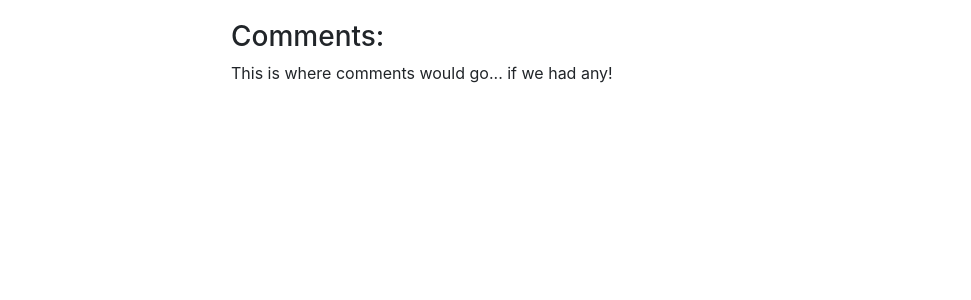
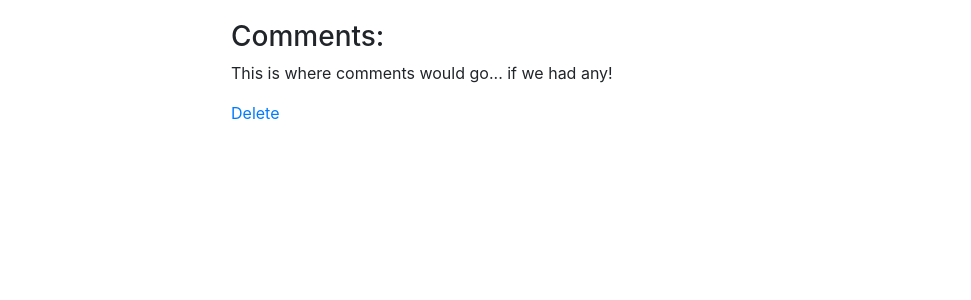
Before and after one commit to seedplusplus/seedplusplus, a Django app: page /lessons/1/ in a window 1280 px wide. Shown: the part 433-733 px from the top of the page, without its empty margins (54-1025 px from the left). Run offline with Django 3.2, Linux system fonts and the light colour scheme; data comes from the database, SQL or seed files in the repository; both versions use the stored data as it was after the commit; some libraries are stand-ins or nearby versions.

Commit message:
Implemented Delete

```diff
--- a/lesson/templates/lesson_detail.html
+++ b/lesson/templates/lesson_detail.html
@@ -23,5 +23,7 @@
     <p>
         This is where comments would go... if we had any!
     </p>
+
+    <a href="{% url 'lesson_delete' lesson.pk%}"> Delete </a>
 </div>
 {% endblock %}
--- a/lesson/urls.py
+++ b/lesson/urls.py
@@ -6,5 +6,6 @@ urlpatterns = [
     path("lessons/<int:pk>/", views.lesson_detail, name="lesson_detail"),
     path("lessons/<int:pk>/edit/", views.lesson_edit, name="lesson_edit"),
     path("tags/<tag>/", views.lesson_tag, name="lesson_tag"),
-    path("lessons/new/", views.lesson_new, name="lesson_new")
+    path("lessons/new/", views.lesson_new, name="lesson_new"),
+    path("lessons/<int:pk>/delete",views.lesson_delete,name="lesson_delete")
 ]
--- a/lesson/views.py
+++ b/lesson/views.py
@@ -48,6 +48,14 @@ def lesson_new(request):
     }
     return render(request, "lesson_edit.html", context)
 
+def lesson_delete(request, pk):
+    lesson = Lesson.objects.get(pk=pk)
+    lesson.delete()
+    context = {
+        "lesson": lesson,
+    }
+
+    return redirect('lesson_index')
 
 def lesson_edit(request, pk):
     if pk > 0:
```
Also changed, not shown: db.sqlite3.
